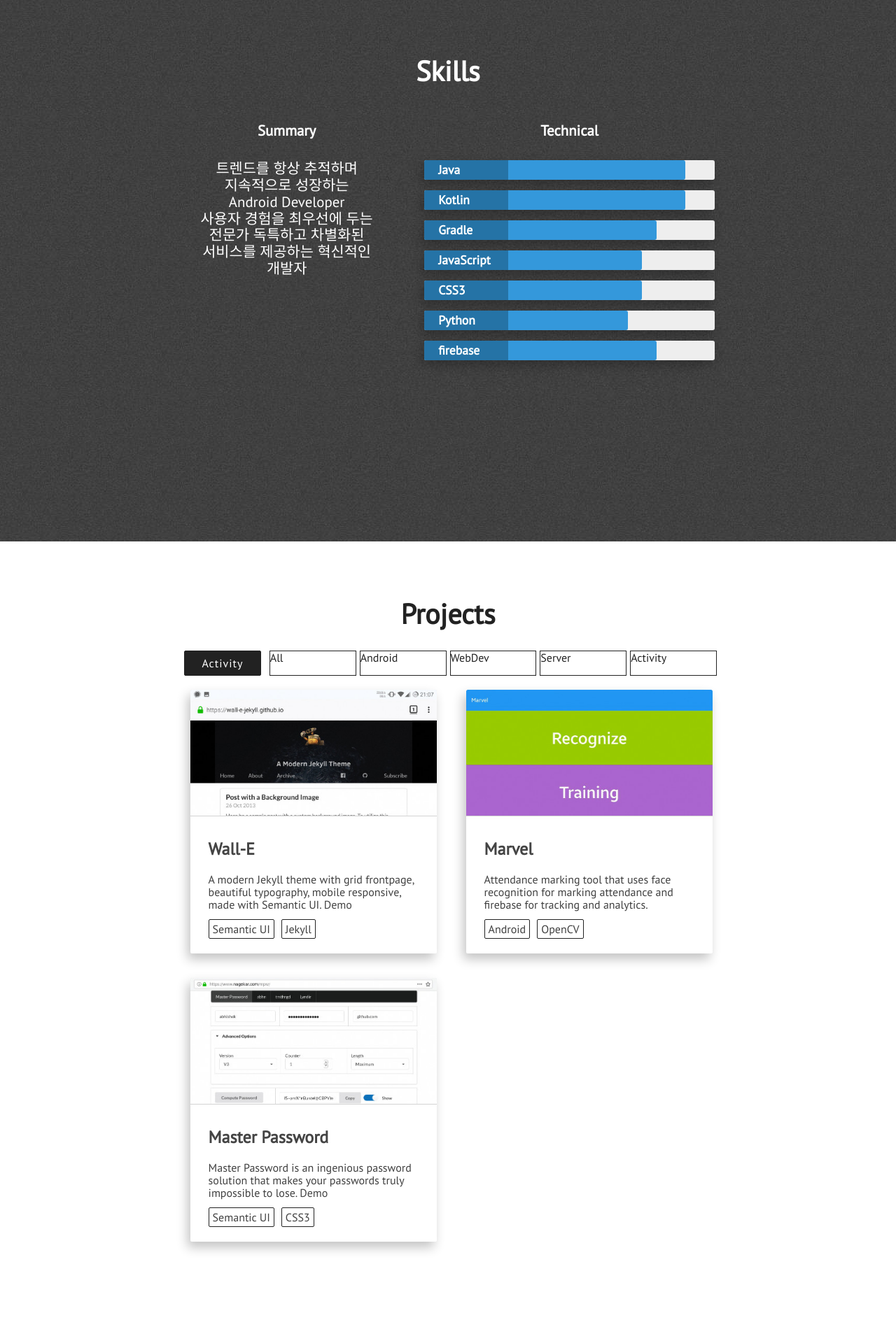
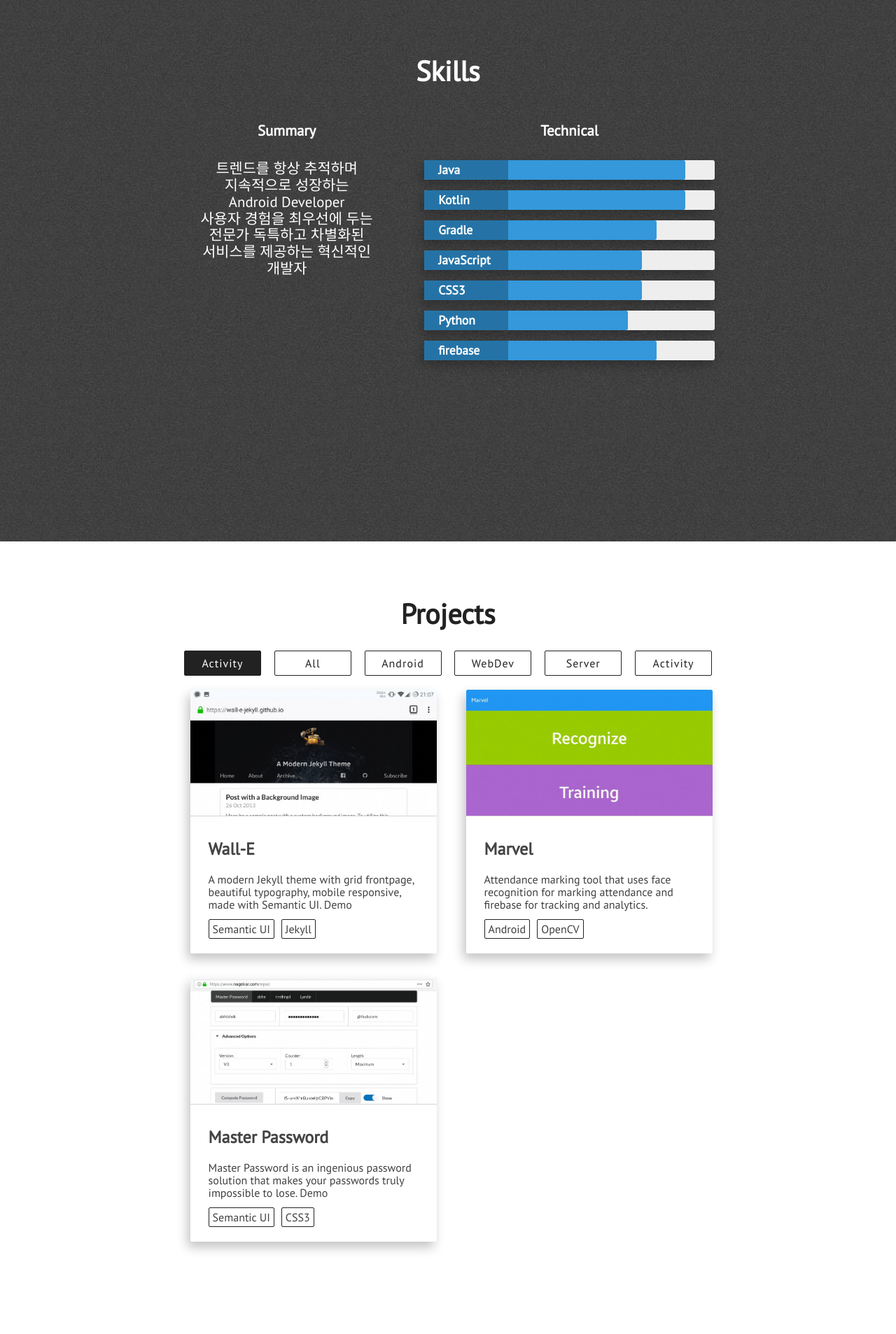
Before and after one commit to EJ-pro/EJ-pro.github.io, a Jekyll site: the page built from index.html, in a window 1280 px wide. Shown: the part 2126-4033 px from the top of the page at 70% size. Built offline with Jekyll 4.4.1, drawn with Linux system fonts in a browser that asks for light colours; nearby versions of some CDN libraries.

```diff
--- a/_includes/projects.html
+++ b/_includes/projects.html
@@ -6,11 +6,11 @@
                 <div class="project-technologies">
 
                     <a id="featured" class="semi-transparent-button with-border white-button" onclick="selected('featured')">Activity</a>
-                    <a id="all" class=".semi-transparent-button with-border white-button" onclick="selected('all')">All</a>
-                    <a id="android" class=".semi-transparent-button with-border white-button" onclick="selected('android')">Android</a>
-                    <a id="webdev" class=".semi-transparent-button with-border white-button" onclick="selected('webdev')">WebDev</a>
-                    <a id="security" class=".semi-transparent-button with-border white-button" onclick="selected('security')">Server</a>
-                    <a id="diy" class=".semi-transparent-button with-border white-button" onclick="selected('diy')">Activity</a>
+                    <a id="all" class="semi-transparent-button with-border white-button" onclick="selected('all')">All</a>
+                    <a id="android" class="semi-transparent-button with-border white-button" onclick="selected('android')">Android</a>
+                    <a id="webdev" class="semi-transparent-button with-border white-button" onclick="selected('webdev')">WebDev</a>
+                    <a id="security" class="semi-transparent-button with-border white-button" onclick="selected('security')">Server</a>
+                    <a id="diy" class="semi-transparent-button with-border white-button" onclick="selected('diy')">Activity</a>
 
                 </div>
 
```
